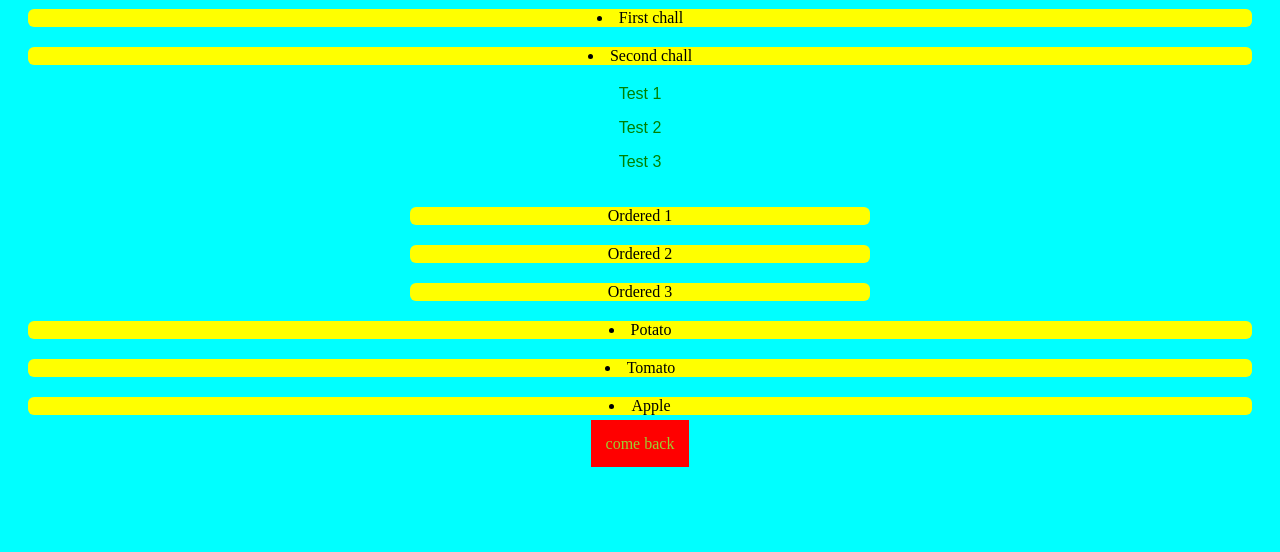
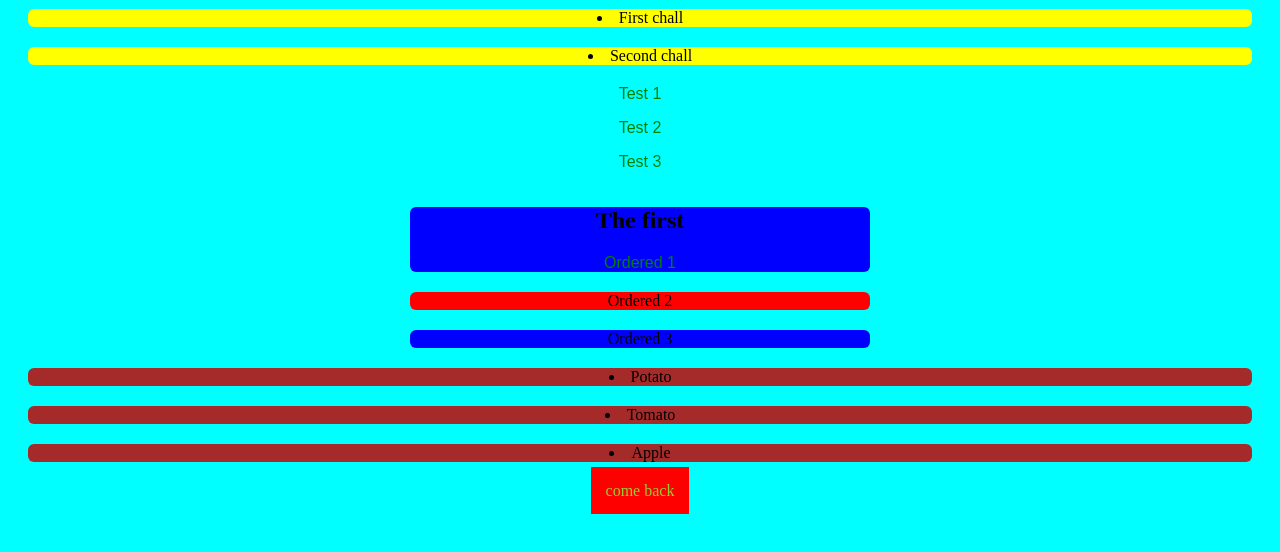
Before and after one commit to lisuss/refresh, a plain HTML site: page tobedone.html in a window 1280 px wide. Shown: the part 186-738 px from the top of the page. Drawn offline with Linux system fonts and the light colour scheme.

Commit message:
updated styling

```diff
--- a/styles/styles.css
+++ b/styles/styles.css
@@ -52,3 +52,20 @@ li {
     background-color: yellow;
     border-radius: 6px;
 }
+
+ol > li {
+    background-color: blue;
+}
+
+h2 > p {
+    background-color: grey;
+    margin: 20px;
+}
+
+#second {
+    background-color: red;
+}
+
+.fruits {
+    background-color: brown;
+}
--- a/tobedone.html
+++ b/tobedone.html
@@ -17,16 +17,17 @@
     <p>Test 3</p>
 
     <ol>
-      <li>Ordered 1</li>
-      <li>Ordered 2</li>
+      <li>
+        <h2>The first</h2>
+        <p>Ordered 1</p>
+      </li>
+      <li id="second">Ordered 2</li>
       <li>Ordered 3</li>
     </ol>
 
-
-      <li>Potato</li>
-      <li>Tomato</li>
-      <li>Apple</li>
-
+    <li class="fruits">Potato</li>
+    <li class="fruits">Tomato</li>
+    <li class="fruits">Apple</li>
 
     <a href="index.html" class="">come back</a>
   </body>
```
